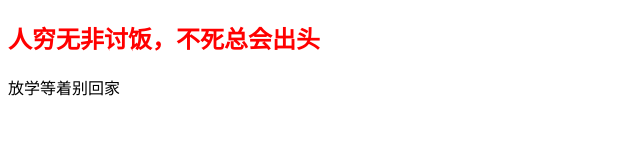
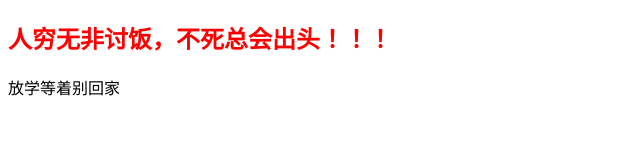
Before and after one commit to lichaoA/lichaoA.github.io, a plain HTML site: page world/index.html in a window 1280 px wide. Shown: the full height of the page, 0-640 px from the left. Drawn offline with Linux system fonts and the light colour scheme.

Commit message:
添加符号

```diff
--- a/world/index.html
+++ b/world/index.html
@@ -6,7 +6,7 @@
     <link rel="stylesheet" href="style.css">
 </head>
 <body>
-    <h2>人穷无非讨饭，不死总会出头</h2>
+    <h2>人穷无非讨饭，不死总会出头！！！</h2>
     <p></p>
     <script src="script.js"></script>
 </body>
```
